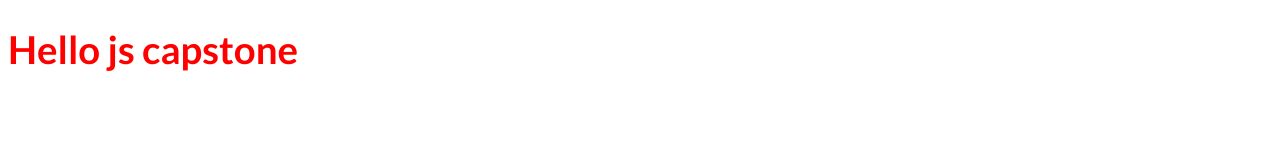
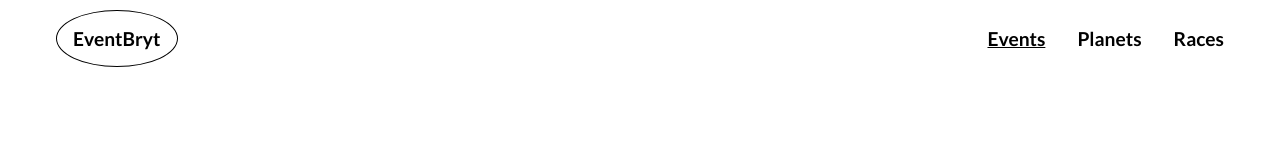
Before and after one commit to ridabensalem/Js-capstone-, a website built with webpack: page src/index.html in a window 1280 px wide. Built offline with nearby package versions, Linux system fonts and the light colour scheme; no server answers.

Commit message:
add header

```diff
--- a/src/index.html
+++ b/src/index.html
@@ -7,7 +7,15 @@
     <title>Js capstone</title>
 </head>
 <body>
-    <h1>Hello js capstone</h1>
-
+    <nav>
+        <div class="nav-logo">
+            EventBryt
+        </div>
+        <ul class="nav-links">
+            <li><a href="#" class="active">Events</a></li>
+            <li><a href="#">Planets</a></li>
+            <li><a href="#">Races</a></li>
+        </ul>
+    </nav>
 </body>
 </html>
--- a/src/style.css
+++ b/src/style.css
@@ -11,3 +11,35 @@ body {
 h1 {
   color: red;
 }
+
+nav {
+  display: flex;
+  justify-content: space-between;
+  align-items: center;
+  padding: 0 3rem;
+}
+
+nav div.nav-logo {
+  border: 1px solid #000;
+  padding: 1rem;
+  border-radius: 50%;
+}
+
+ul.nav-links {
+  display: flex;
+}
+
+ul.nav-links li {
+  list-style: none;
+  margin-left: 2rem;
+}
+
+ul.nav-links li a {
+  color: #000;
+  text-decoration: none;
+}
+
+ul.nav-links a.active {
+  text-decoration: underline;
+  font-weight: 600;
+}
```
